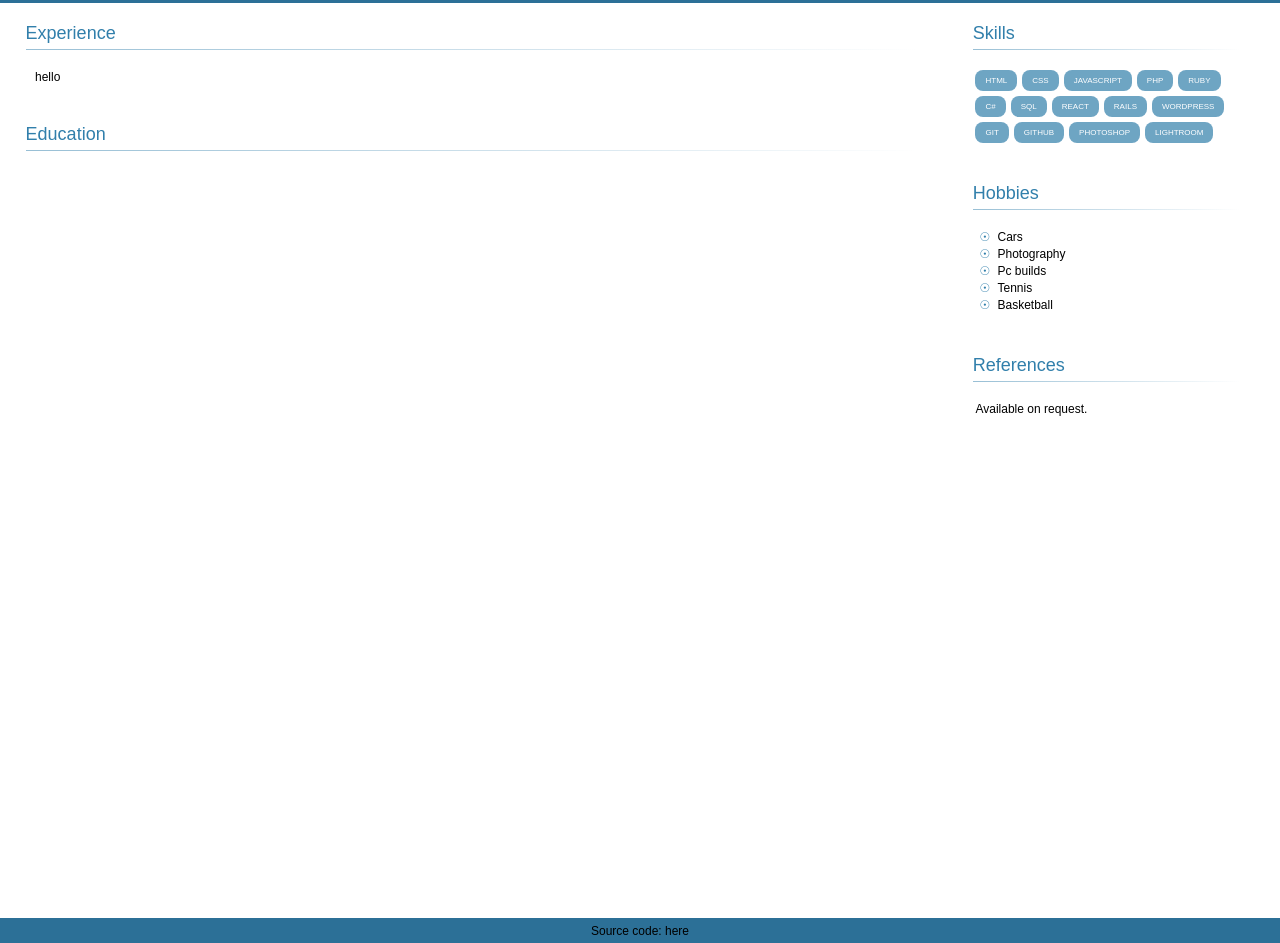
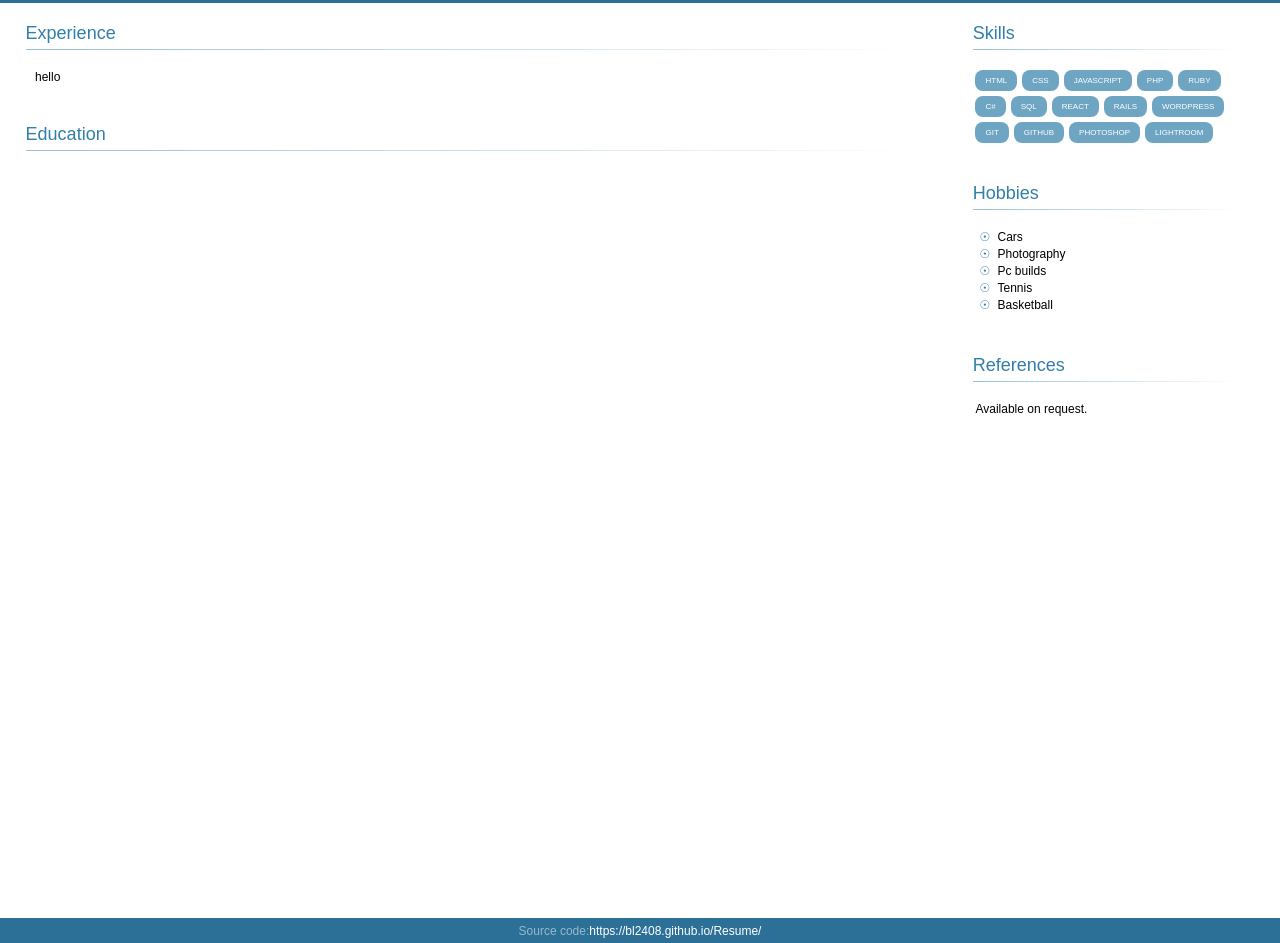
Before and after one commit to bl2408/Resume, a website: page index.html in a window 1280 px wide. Shown: the part 177-1120 px from the top of the page. Drawn offline with Linux system fonts and the light colour scheme.

Commit message:
Folder restructure

```diff
--- a/public/css/style.css
+++ b/css/style.css
@@ -15,6 +15,7 @@ html, body {
 
     display: flex;
     flex-wrap: wrap;
+    justify-content: center;
 }
 
 * {
@@ -164,4 +165,5 @@ footer{
     display: flex;
     justify-content: center;
     align-items: center;
+    color: white;
 }
--- a/public/index.html
+++ b/index.html
@@ -96,7 +96,7 @@
 
 
         <footer>
-            Source code: here
+            <span style="opacity:0.5">Source code:</span> https://bl2408.github.io/Resume/
         </footer>
     </main>
 
--- a/server.js
+++ b/server.js
@@ -5,7 +5,7 @@ var server = express()
 
 var PORT = 3000
 
-server.use(express.static('public'))
+server.use(express.static('./'))
 
 server.listen(PORT, function () {
   console.log('Listening on port', PORT)
```
